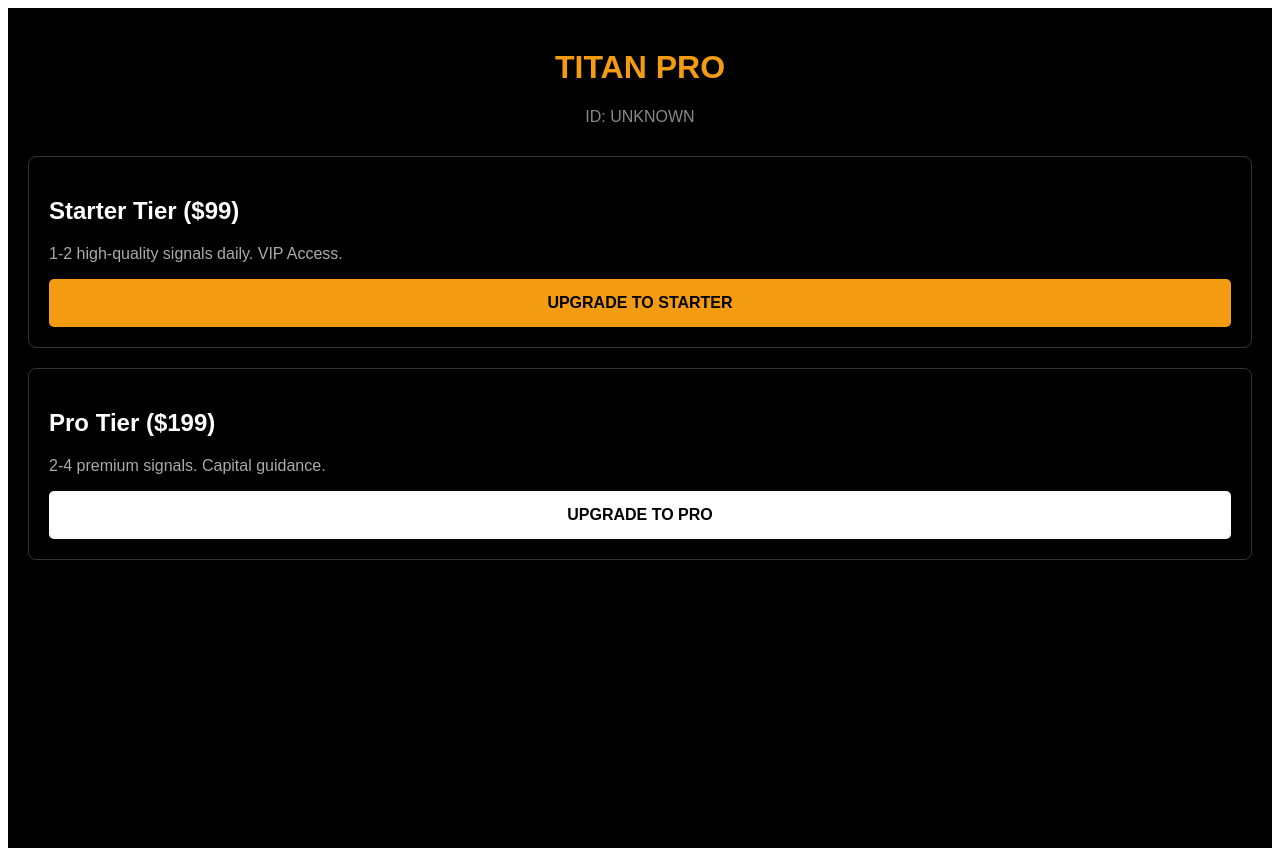
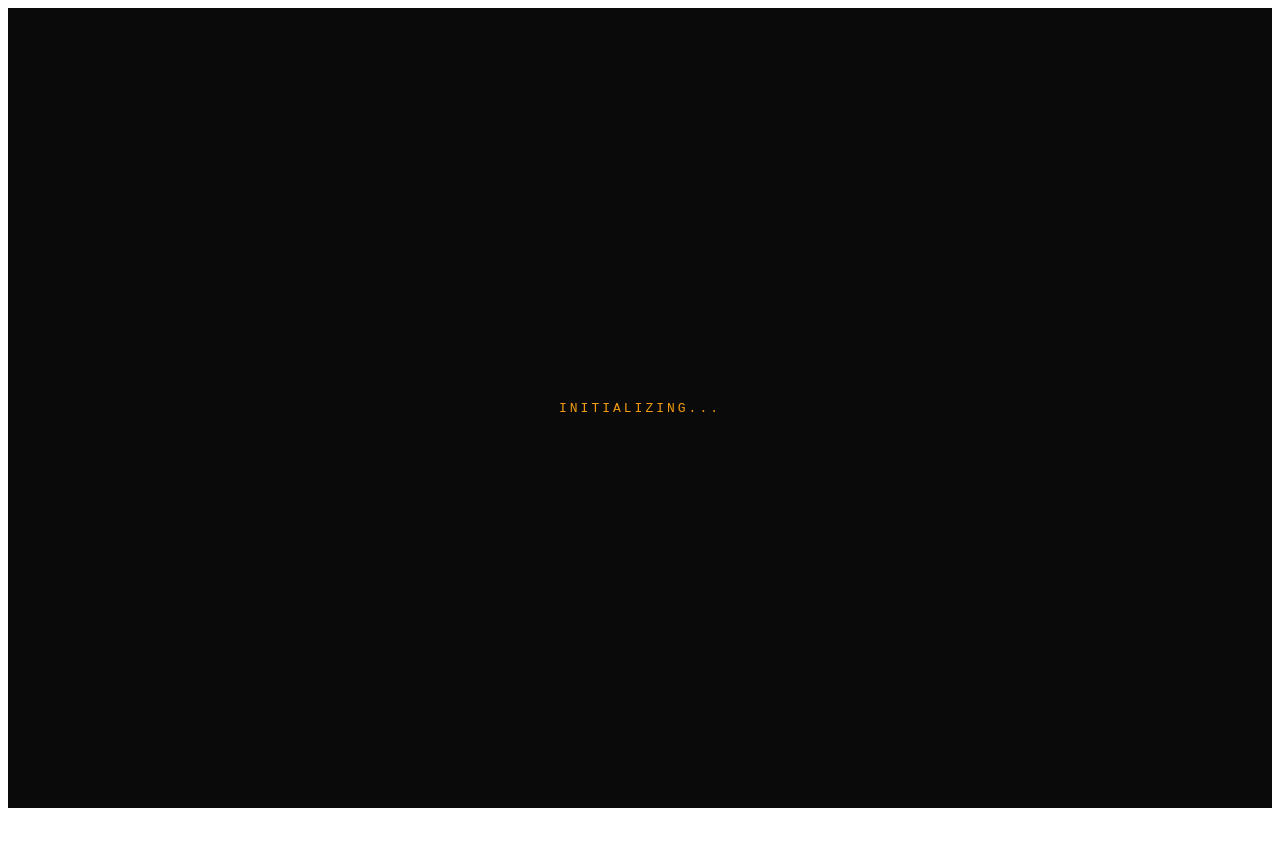
Before and after one commit to topgpinescriptmastercoder-stack/titan-app, a Next.js app: page / in a window 1280 px wide. After the commit the page ends 816 px from the top, so only its background shows below. Built offline with nearby package versions, Linux system fonts and the light colour scheme.

Commit message:
Refactor Telegram WebApp integration and UI

```diff
--- a/pages/index.js
+++ b/pages/index.js
@@ -1,42 +1,153 @@
+import Head from 'next/head';
 import { useEffect, useState } from 'react';
-import Head from 'next/head';
 
 export default function Home() {
-  const [telegramId, setTelegramId] = useState('UNKNOWN');
+  const [uid, setUid] = useState('');
+  const [ready, setReady] = useState(false);
 
   useEffect(() => {
-    if (typeof window !== "undefined" && window.Telegram && window.Telegram.WebApp) {
-      const tg = window.Telegram.WebApp;
+    const tryInit = () => {
+      const tg = window?.Telegram?.WebApp;
+      if (!tg) return false;
       tg.ready();
-      if (tg.initDataUnsafe && tg.initDataUnsafe.user) {
-        setTelegramId(tg.initDataUnsafe.user.id);
-      }
-    }
+      tg.expand();
+      const id = tg.initDataUnsafe?.user?.id;
+      setUid(id ? String(id) : 'GUEST');
+      setReady(true);
+      return true;
+    };
+
+    if (tryInit()) return;
+
+    // Poll until SDK injects
+    let attempts = 0;
+    const interval = setInterval(() => {
+      if (tryInit() || ++attempts > 20) clearInterval(interval);
+    }, 300);
+
+    return () => clearInterval(interval);
   }, []);
 
-  const starterLink = `https://buy.stripe.com/28EdR85iZ835brF2Ot4Ni01-starter?client_reference_id=${telegramId}`;
-  const proLink = `https://buy.stripe.com/3cI14mfXD6Z1fHV4WB4Ni02-pro?client_reference_id=${telegramId}`;
+  const base = uid || 'GUEST';
+  const starter = `https://buy.stripe.com/28EdR85iZ835brF2Ot4Ni01-starter?client_reference_id=${base}`;
+  const pro = `https://buy.stripe.com/3cI14mfXD6Z1fHV4WB4Ni02-pro?client_reference_id=${base}`;
+
+  // Block render until SDK ready
+  if (!ready) return (
+    <div style={{background:'#0a0a0a',minHeight:'100vh',
+      display:'flex',alignItems:'center',justifyContent:'center'}}>
+      <div style={{color:'#f39c12',fontFamily:'monospace',
+        fontSize:13,letterSpacing:3}}>INITIALIZING...</div>
+    </div>
+  );
 
   return (
-    <div style={{ padding: '20px', fontFamily: 'Arial, sans-serif', backgroundColor: '#000', color: '#fff', minHeight: '100vh' }}>
+    <>
       <Head>
-        <script src="https://telegram.org/js/telegram-web-app.js" async></script>
+        <title>TITAN PRO</title>
+        <meta name="viewport" content="width=device-width,initial-scale=1,maximum-scale=1"/>
+        <script src="https://telegram.org/js/telegram-web-app.js"/>
+        <link href="https://fonts.googleapis.com/css2?family=Rajdhani:wght@600;700&family=IBM+Plex+Mono&display=swap" rel="stylesheet"/>
       </Head>
 
-      <h1 style={{ textAlign: 'center', color: '#f39c12' }}>TITAN PRO</h1>
-      <p style={{ textAlign: 'center', color: '#888' }}>ID: {telegramId}</p>
+      <div style={{background:'#0a0a0a',minHeight:'100vh',color:'#fff',
+        fontFamily:"'IBM Plex Mono',monospace",maxWidth:440,margin:'0 auto',padding:20}}>
 
-      <div style={{ marginTop: '30px', border: '1px solid #333', padding: '20px', borderRadius: '8px' }}>
-        <h2>Starter Tier ($99)</h2>
-        <p style={{ color: '#aaa' }}>1-2 high-quality signals daily. VIP Access.</p>
-        <a href={starterLink} style={{ display: 'block', backgroundColor: '#f39c12', color: '#000', padding: '15px', textAlign: 'center', borderRadius: '5px', textDecoration: 'none', fontWeight: 'bold' }}>UPGRADE TO STARTER</a>
+        {/* HEADER */}
+        <div style={{textAlign:'center',paddingBottom:20,borderBottom:'1px solid #1a1a1a'}}>
+          <div style={{fontFamily:'Rajdhani',fontSize:28,fontWeight:700,
+            color:'#f39c12',letterSpacing:4}}>TITAN PRO</div>
+          <div style={{fontSize:9,color:'#333',letterSpacing:2,marginTop:4}}>
+            ARANYA GENESIS CORP
+          </div>
+          <div style={{fontSize:10,color:'#444',marginTop:8}}>
+            UID: <span style={{color:'#f39c12'}}>{uid}</span>
+          </div>
+        </div>
+
+        {/* LIVE GOLD PRICE STRIP */}
+        <div style={{margin:'16px 0',padding:'10px 14px',
+          background:'#111',border:'1px solid #1e1e1e',borderRadius:8,
+          display:'flex',justifyContent:'space-between',alignItems:'center'}}>
+          <span style={{fontSize:10,color:'#555',letterSpacing:2}}>XAUUSD</span>
+          <span style={{fontSize:10,color:'#f39c12',letterSpacing:1}}>
+            SIGNALS LIVE
+          </span>
+          <span style={{fontSize:9,color:'#333'}}>CA ENGINE ACTIVE</span>
+        </div>
+
+        {/* STARTER */}
+        <div style={{border:'1px solid #2a2000',borderRadius:10,
+          background:'linear-gradient(135deg,#0f0f00,#1a1200)',
+          padding:20,marginBottom:16}}>
+          <div style={{display:'flex',justifyContent:'space-between',alignItems:'center'}}>
+            <div>
+              <div style={{fontFamily:'Rajdhani',fontSize:20,fontWeight:700}}>
+                STARTER
+              </div>
+              <div style={{fontSize:9,color:'#666',marginTop:2}}>MONTHLY</div>
+            </div>
+            <div style={{color:'#f39c12',fontSize:28,fontFamily:'Rajdhani',fontWeight:700}}>
+              $99
+            </div>
+          </div>
+          <div style={{margin:'12px 0',borderTop:'1px solid #2a2000'}}/>
+          {['1–2 XAUUSD signals daily',
+            'VVIP Telegram access',
+            'Entry · SL · TP1/TP2/TP3',
+            'Weekly macro report'].map(f=>(
+            <div key={f} style={{fontSize:11,color:'#888',marginBottom:6,display:'flex',gap:8}}>
+              <span style={{color:'#f39c12'}}>▸</span>{f}
+            </div>
+          ))}
+          <a href={starter} style={{display:'block',marginTop:16,
+            background:'#f39c12',color:'#000',padding:14,textAlign:'center',
+            borderRadius:6,textDecoration:'none',fontWeight:700,
+            fontSize:12,letterSpacing:2,fontFamily:'Rajdhani'}}>
+            ACTIVATE STARTER →
+          </a>
+        </div>
+
+        {/* PRO */}
+        <div style={{border:'1px solid #002a15',borderRadius:10,
+          background:'linear-gradient(135deg,#000f08,#001a0f)',
+          padding:20,position:'relative'}}>
+          <div style={{position:'absolute',top:-10,right:16,
+            background:'#00ff88',color:'#000',fontSize:9,fontWeight:700,
+            padding:'3px 10px',borderRadius:20,letterSpacing:2}}>
+            RECOMMENDED
+          </div>
+          <div style={{display:'flex',justifyContent:'space-between',alignItems:'center'}}>
+            <div>
+              <div style={{fontFamily:'Rajdhani',fontSize:20,fontWeight:700}}>PRO</div>
+              <div style={{fontSize:9,color:'#666',marginTop:2}}>MONTHLY</div>
+            </div>
+            <div style={{color:'#00ff88',fontSize:28,fontFamily:'Rajdhani',fontWeight:700}}>
+              $199
+            </div>
+          </div>
+          <div style={{margin:'12px 0',borderTop:'1px solid #002a15'}}/>
+          {['2–4 premium signals daily',
+            'Priority VVIP access',
+            'Capital sizing guidance',
+            'Real-time SL modification alerts',
+            'Direct support line'].map(f=>(
+            <div key={f} style={{fontSize:11,color:'#888',marginBottom:6,display:'flex',gap:8}}>
+              <span style={{color:'#00ff88'}}>▸</span>{f}
+            </div>
+          ))}
+          <a href={pro} style={{display:'block',marginTop:16,
+            background:'#00ff88',color:'#000',padding:14,textAlign:'center',
+            borderRadius:6,textDecoration:'none',fontWeight:700,
+            fontSize:12,letterSpacing:2,fontFamily:'Rajdhani'}}>
+            ACTIVATE PRO →
+          </a>
+        </div>
+
+        <p style={{textAlign:'center',color:'#1a1a1a',fontSize:9,marginTop:24,letterSpacing:1}}>
+          TITAN PRO · aranyagenesis.xyz · ARANYA GENESIS CORP
+        </p>
       </div>
-
-      <div style={{ marginTop: '20px', border: '1px solid #333', padding: '20px', borderRadius: '8px' }}>
-        <h2>Pro Tier ($199)</h2>
-        <p style={{ color: '#aaa' }}>2-4 premium signals. Capital guidance.</p>
-        <a href={proLink} style={{ display: 'block', backgroundColor: '#fff', color: '#000', padding: '15px', textAlign: 'center', borderRadius: '5px', textDecoration: 'none', fontWeight: 'bold' }}>UPGRADE TO PRO</a>
-      </div>
-    </div>
+    </>
   );
 }
```
